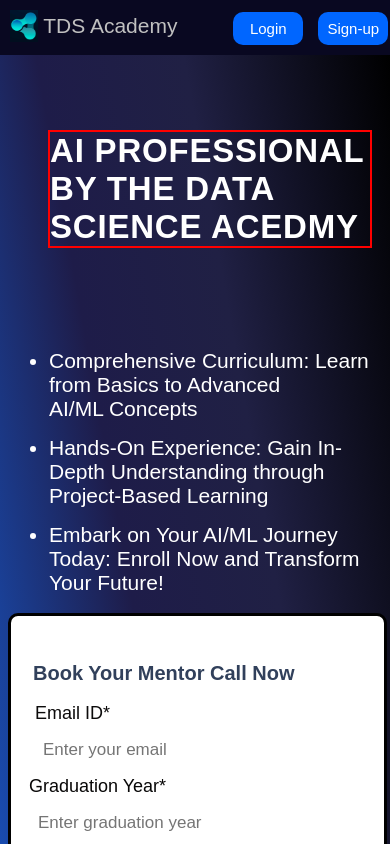
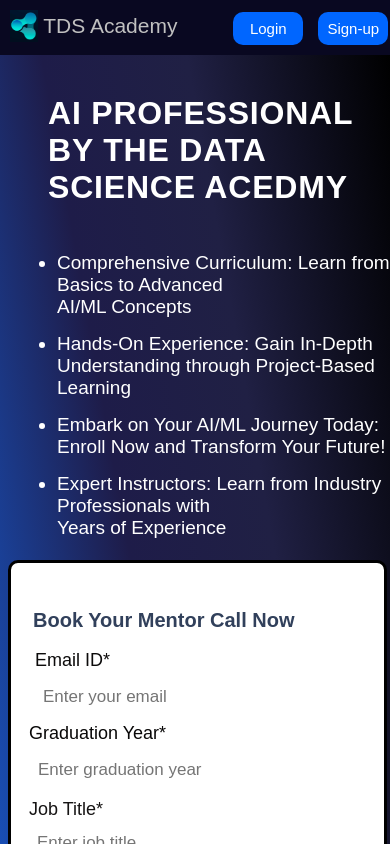
Before and after one commit to Vishal7489/Vite-Project, a React (Vite) app in the folder vite-project/: page / in a window 390 px wide. Built offline with nearby package versions, Linux system fonts and the light colour scheme.

Commit message:
First Commit

```diff
--- a/vite-project/src/Styles/Header.css
+++ b/vite-project/src/Styles/Header.css
@@ -57,13 +57,12 @@
 @media(max-width:430px){
 .Header3{
 width:320px;
-font-size:33px;
+font-size:32px;
 font-weight:600;
 position:relative;
-bottom:50px;
+bottom:85px;
 top:auto;
 right:30px;
-border:2px solid red;
 }
 .Header1{
 flex-wrap:wrap;
@@ -73,9 +72,10 @@
 }
 .Header4{
 position:relative;
-bottom:95px;
-right:8px;
-font-size:21px;
+bottom:40px;
+
+font-size:19px;
 width:340px;
+top:auto;
 }
 }
```
